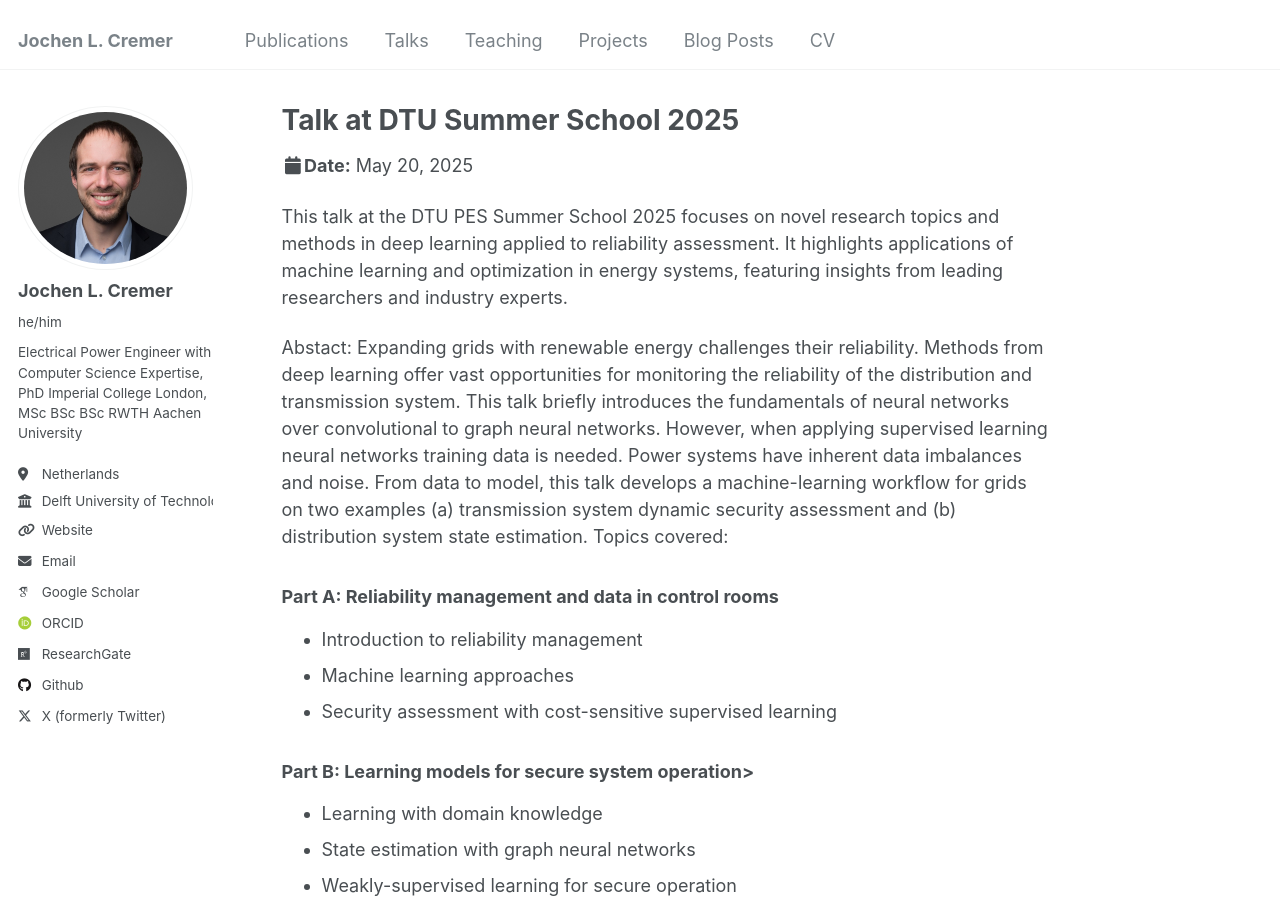
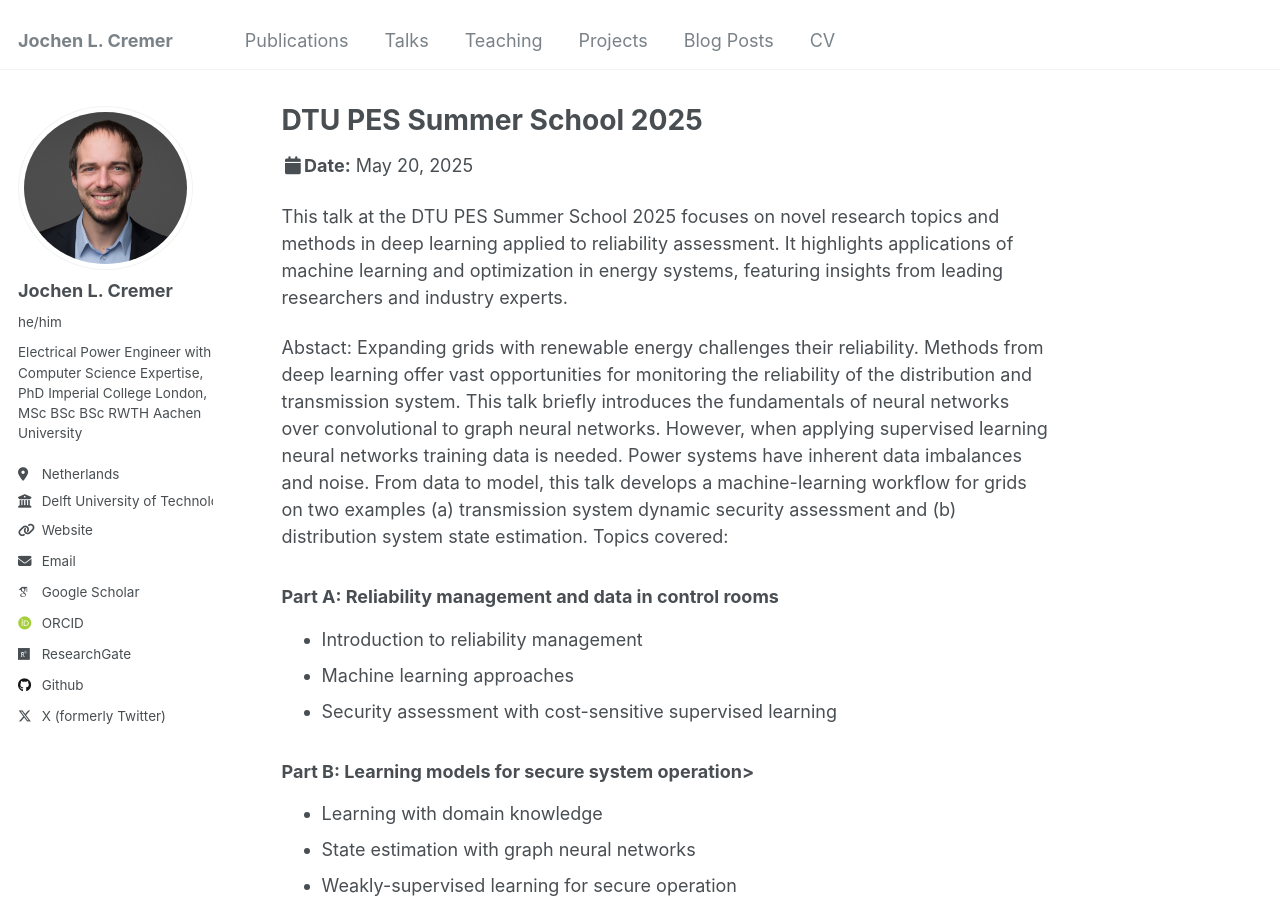
Before and after one commit to JochenC/JochenC.github.io, a Jekyll site: the page built from _talks/2025-05-dtu-summer-school.md, in a window 1280 px wide and 900 px high. Built offline with Jekyll 4.4.1, drawn with Linux system fonts in a browser that asks for light colours; some web fonts are replaced.

Commit message:
Update 2025-05-dtu-summer-school.md

```diff
--- a/_talks/2025-05-dtu-summer-school.md
+++ b/_talks/2025-05-dtu-summer-school.md
@@ -1,5 +1,5 @@
 ---
-title: "Talk at DTU Summer School 2025"
+title: "DTU PES Summer School 2025"
 collection: talks
 type: "Talk"
 permalink: /talks/2025-05-dtu-summer-school
```
